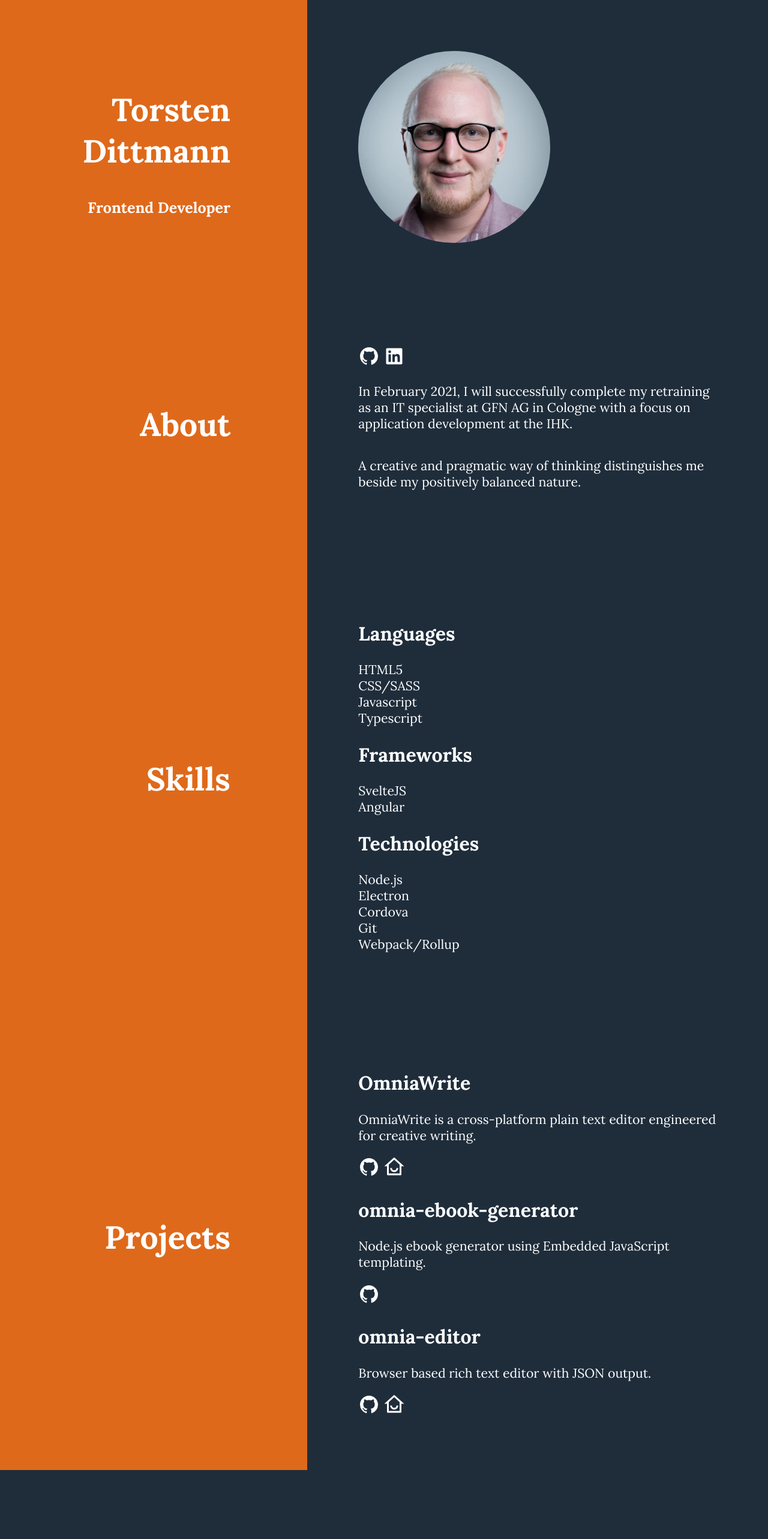
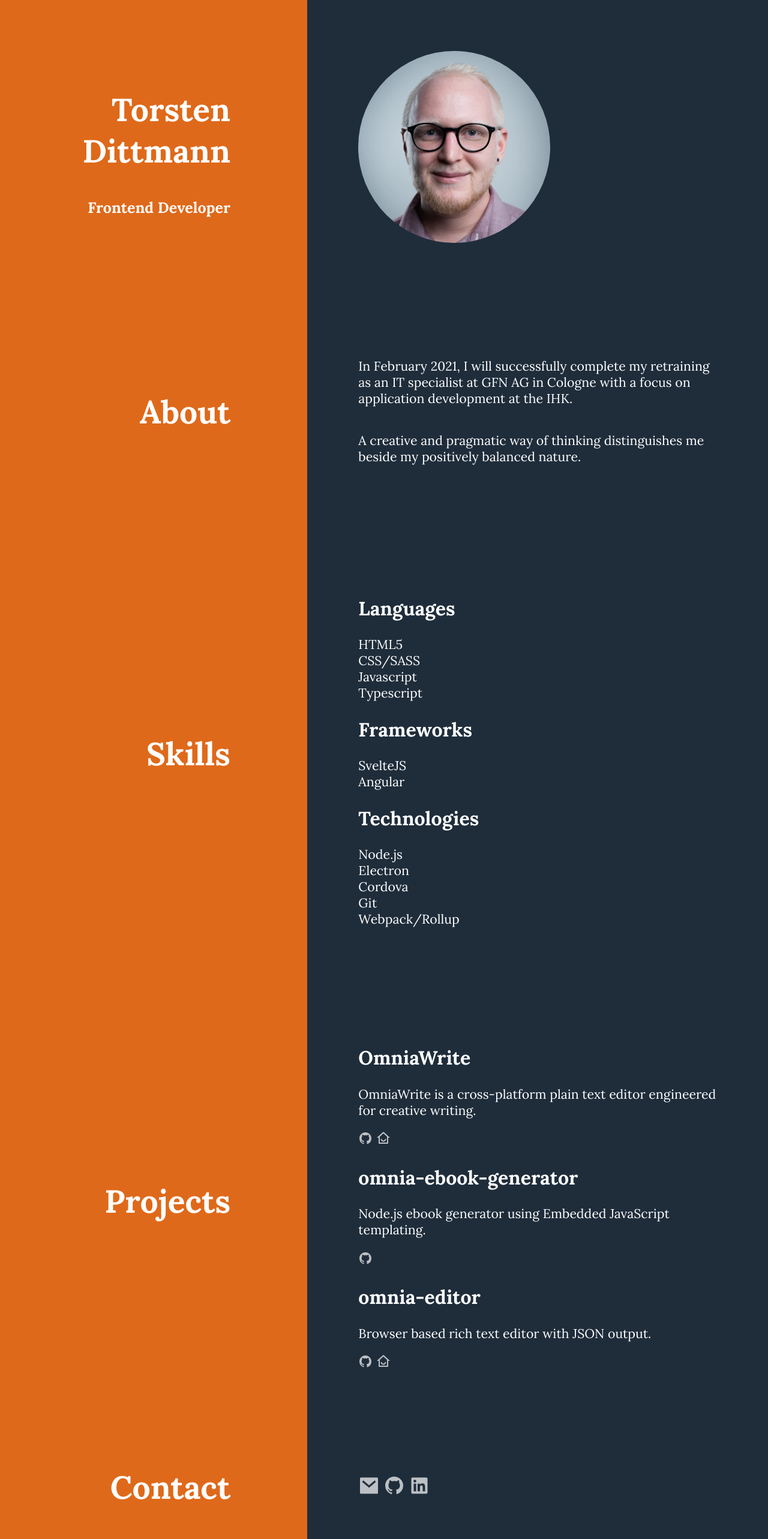
Before and after one commit to TorstenDittmann/website, a Svelte app: page / in a window 1280 px wide. Shown: the top 2566 px of the page at 60% size. Before the commit the page ends 2451 px from the top, so only its background shows below. Built offline with nearby package versions, Linux system fonts and the light colour scheme.

Commit message:
add jiggle to icons

```diff
--- a/public/global.css
+++ b/public/global.css
@@ -16,16 +16,11 @@ body {
 }
 
 a {
-	color: rgb(0,100,200);
 	text-decoration: none;
 }
 
 a:hover {
 	text-decoration: underline;
-}
-
-a:visited {
-	color: rgb(0,80,160);
 }
 
 label {
--- a/src/App.svelte
+++ b/src/App.svelte
@@ -29,6 +29,32 @@
     max-width: 80vw;
   }
 
+  a svg {
+    opacity: 0.7;
+  }
+  a:hover svg {
+    opacity: 1;
+    animation: rotate 0.4s ease-in both;
+  }
+
+  @keyframes rotate {
+    0% {
+      transform: rotate(0);
+    }
+    25% {
+      transform: rotate(30deg);
+    }
+    50% {
+      transform: rotate(-30deg);
+    }
+    75% {
+      transform: rotate(30deg);
+    }
+    100% {
+      transform: rotate(0);
+    }
+  }
+
   @media (min-width: 960px) {
     h1,
     h3 {
@@ -38,7 +64,7 @@
 
     img.avatar {
       max-width: 25vw;
-	}
+    }
 
     ul {
       text-align: left;
@@ -56,48 +82,6 @@
   </Section>
   <Section>
     <h1 slot="title">About</h1>
-    <span class="socials">
-      <a target="_blank" rel="noopener" href="https://github.com/torstendittmann">
-        <svg
-          xmlns="http://www.w3.org/2000/svg"
-          viewBox="0 0 24 24"
-          width="36"
-          height="36">
-          <path fill="none" d="M0 0h24v24H0z" />
-          <path
-            d="M12 2C6.475 2 2 6.475 2 12a9.994 9.994 0 0 0 6.838
-            9.488c.5.087.687-.213.687-.476
-            0-.237-.013-1.024-.013-1.862-2.512.463-3.162-.612-3.362-1.175-.113-.288-.6-1.175-1.025-1.413-.35-.187-.85-.65-.013-.662.788-.013
-            1.35.725 1.538 1.025.9 1.512 2.338 1.087
-            2.912.825.088-.65.35-1.087.638-1.337-2.225-.25-4.55-1.113-4.55-4.938
-            0-1.088.387-1.987 1.025-2.688-.1-.25-.45-1.275.1-2.65 0 0 .837-.262
-            2.75 1.026a9.28 9.28 0 0 1 2.5-.338c.85 0 1.7.112 2.5.337 1.912-1.3
-            2.75-1.024 2.75-1.024.55 1.375.2 2.4.1 2.65.637.7 1.025 1.587 1.025
-            2.687 0 3.838-2.337 4.688-4.562 4.938.362.312.675.912.675 1.85 0
-            1.337-.013 2.412-.013 2.75 0 .262.188.574.688.474A10.016 10.016 0 0
-            0 22 12c0-5.525-4.475-10-10-10z"
-            fill="rgba(255,255,255,1)" />
-        </svg>
-      </a>
-      <a target="_blank" rel="noopener" href="https://www.linkedin.com/in/torstendittmann">
-        <svg
-          xmlns="http://www.w3.org/2000/svg"
-          viewBox="0 0 24 24"
-          width="36"
-          height="36">
-          <path fill="none" d="M0 0h24v24H0z" />
-          <path
-            d="M18.335 18.339H15.67v-4.177c0-.996-.02-2.278-1.39-2.278-1.389
-            0-1.601 1.084-1.601 2.205v4.25h-2.666V9.75h2.56v1.17h.035c.358-.674
-            1.228-1.387 2.528-1.387 2.7 0 3.2 1.778 3.2 4.091v4.715zM7.003
-            8.575a1.546 1.546 0 0 1-1.548-1.549 1.548 1.548 0 1 1 1.547
-            1.549zm1.336 9.764H5.666V9.75H8.34v8.589zM19.67 3H4.329C3.593 3 3
-            3.58 3 4.297v15.406C3 20.42 3.594 21 4.328 21h15.338C20.4 21 21
-            20.42 21 19.703V4.297C21 3.58 20.4 3 19.666 3h.003z"
-            fill="rgba(255,255,255,1)" />
-        </svg>
-      </a>
-    </span>
     <p>
       In February 2021, I will successfully complete my retraining as an IT
       specialist at GFN AG in Cologne with a focus on application development at
@@ -152,4 +136,77 @@
       Browser based rich text editor with JSON output.
     </Project>
   </Section>
+  <Section>
+    <div slot="title">
+      <h1>Contact</h1>
+    </div>
+    <span class="socials">
+      <a
+        target="_bank"
+        rel="noopener"
+        href="mailto:t.dittmann@omniawrite.com"
+        title="t.dittmann@omniawrite.com">
+        <svg
+          xmlns="http://www.w3.org/2000/svg"
+          viewBox="0 0 24 24"
+          width="36"
+          height="36">
+          <path fill="none" d="M0 0h24v24H0z" />
+          <path
+            d="M3 3h18a1 1 0 0 1 1 1v16a1 1 0 0 1-1 1H3a1 1 0 0 1-1-1V4a1 1 0 0
+            1 1-1zm9.06 8.683L5.648 6.238 4.353 7.762l7.72 6.555
+            7.581-6.56-1.308-1.513-6.285 5.439z"
+            fill="rgba(255,255,255,1)" />
+        </svg>
+      </a>
+      <a
+        target="_blank"
+        rel="noopener"
+        href="https://github.com/torstendittmann"
+        title="GitHub">
+        <svg
+          xmlns="http://www.w3.org/2000/svg"
+          viewBox="0 0 24 24"
+          width="36"
+          height="36">
+          <path fill="none" d="M0 0h24v24H0z" />
+          <path
+            d="M12 2C6.475 2 2 6.475 2 12a9.994 9.994 0 0 0 6.838
+            9.488c.5.087.687-.213.687-.476
+            0-.237-.013-1.024-.013-1.862-2.512.463-3.162-.612-3.362-1.175-.113-.288-.6-1.175-1.025-1.413-.35-.187-.85-.65-.013-.662.788-.013
+            1.35.725 1.538 1.025.9 1.512 2.338 1.087
+            2.912.825.088-.65.35-1.087.638-1.337-2.225-.25-4.55-1.113-4.55-4.938
+            0-1.088.387-1.987 1.025-2.688-.1-.25-.45-1.275.1-2.65 0 0 .837-.262
+            2.75 1.026a9.28 9.28 0 0 1 2.5-.338c.85 0 1.7.112 2.5.337 1.912-1.3
+            2.75-1.024 2.75-1.024.55 1.375.2 2.4.1 2.65.637.7 1.025 1.587 1.025
+            2.687 0 3.838-2.337 4.688-4.562 4.938.362.312.675.912.675 1.85 0
+            1.337-.013 2.412-.013 2.75 0 .262.188.574.688.474A10.016 10.016 0 0
+            0 22 12c0-5.525-4.475-10-10-10z"
+            fill="rgba(255,255,255,1)" />
+        </svg>
+      </a>
+      <a
+        target="_blank"
+        rel="noopener"
+        href="https://www.linkedin.com/in/torstendittmann"
+        title="LinkedIn">
+        <svg
+          xmlns="http://www.w3.org/2000/svg"
+          viewBox="0 0 24 24"
+          width="36"
+          height="36">
+          <path fill="none" d="M0 0h24v24H0z" />
+          <path
+            d="M18.335 18.339H15.67v-4.177c0-.996-.02-2.278-1.39-2.278-1.389
+            0-1.601 1.084-1.601 2.205v4.25h-2.666V9.75h2.56v1.17h.035c.358-.674
+            1.228-1.387 2.528-1.387 2.7 0 3.2 1.778 3.2 4.091v4.715zM7.003
+            8.575a1.546 1.546 0 0 1-1.548-1.549 1.548 1.548 0 1 1 1.547
+            1.549zm1.336 9.764H5.666V9.75H8.34v8.589zM19.67 3H4.329C3.593 3 3
+            3.58 3 4.297v15.406C3 20.42 3.594 21 4.328 21h15.338C20.4 21 21
+            20.42 21 19.703V4.297C21 3.58 20.4 3 19.666 3h.003z"
+            fill="rgba(255,255,255,1)" />
+        </svg>
+      </a>
+    </span>
+  </Section>
 </main>
--- a/src/Project.svelte
+++ b/src/Project.svelte
@@ -9,6 +9,33 @@
   .project {
     width: 100%;
   }
+
+  .actions a svg {
+    opacity: 0.7;
+  }
+
+  .actions a:hover svg {
+    opacity: 1;
+    animation: rotate 0.4s ease-in both;
+  }
+
+  @keyframes rotate {
+    0% {
+      transform: rotate(0);
+    }
+    25% {
+      transform: rotate(30deg);
+    }
+    50% {
+      transform: rotate(-30deg);
+    }
+    75% {
+      transform: rotate(30deg);
+    }
+    100% {
+      transform: rotate(0);
+    }
+  }
 </style>
 
 <div class="project">
@@ -18,12 +45,12 @@
   </p>
   <span class="actions">
     {#if github}
-      <a target="_blank" rel="noopener" href={github}>
+      <a target="_blank" rel="noopener" href={github} title="GitHub">
         <svg
           xmlns="http://www.w3.org/2000/svg"
           viewBox="0 0 24 24"
-          width="36"
-          height="36">
+          width="24"
+          height="24">
           <path fill="none" d="M0 0h24v24H0z" />
           <path
             d="M12 2C6.475 2 2 6.475 2 12a9.994 9.994 0 0 0 6.838
@@ -42,12 +69,12 @@
       </a>
     {/if}
     {#if homepage}
-      <a target="_blank" rel="noopener" href={homepage}>
+      <a target="_blank" rel="noopener" href={homepage} title="Website">
         <svg
           xmlns="http://www.w3.org/2000/svg"
           viewBox="0 0 24 24"
-          width="36"
-          height="36">
+          width="24"
+          height="24">
           <path fill="none" d="M0 0h24v24H0z" />
           <path
             d="M6 19h12V9.157l-6-5.454-6 5.454V19zm13 2H5a1 1 0 0
```
